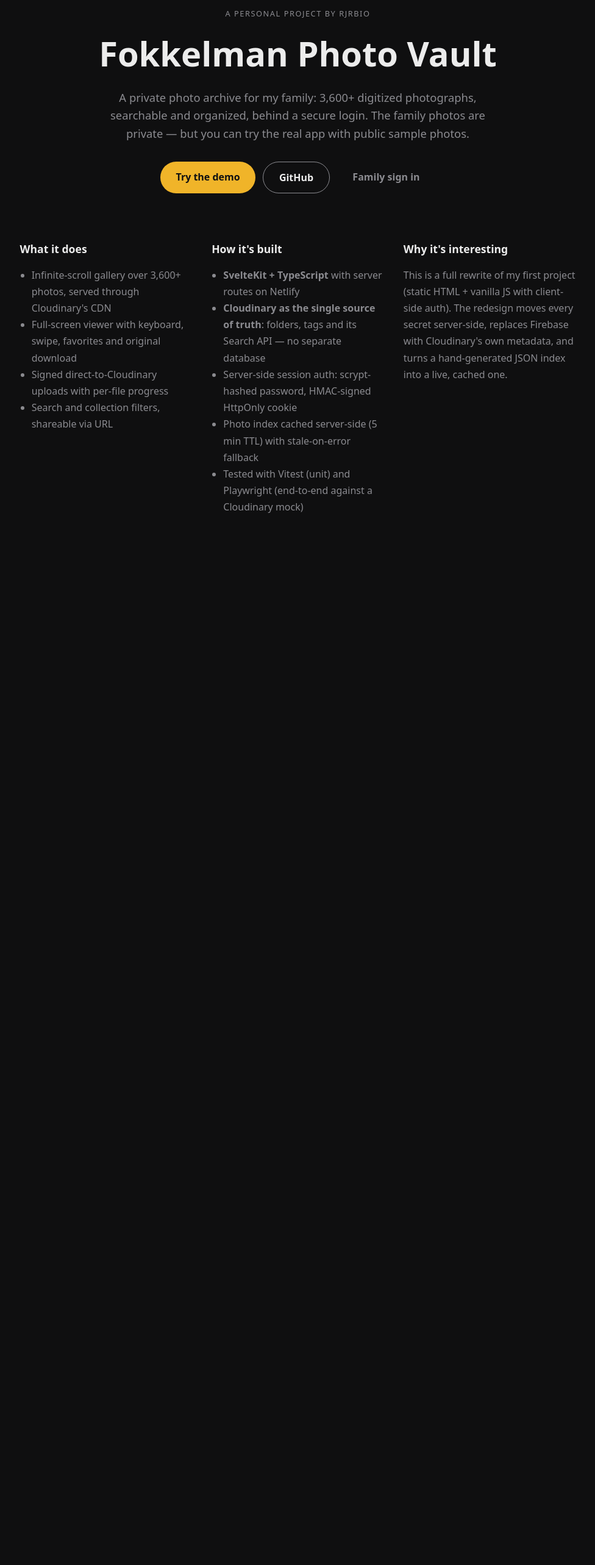
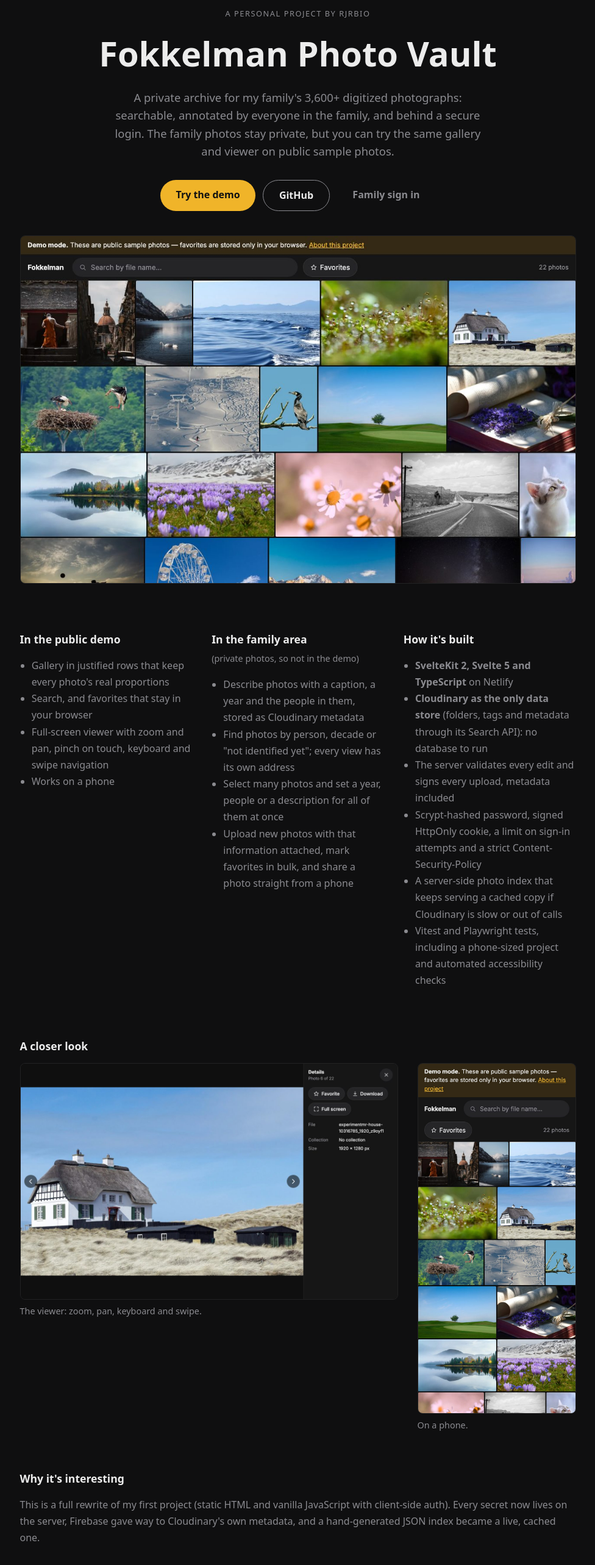
Before and after one commit to rjrbio/fokkelman, a SvelteKit app: page / in a window 1280 px wide. Shown: the part 64-2630 px from the top of the page at 61% size, without its empty margins (144-1120 px from the left). Before the commit the page ends 989 px from the top, so only its background shows below. Built offline with nearby package versions, Linux system fonts and the light colour scheme.

Commit message:
feat: show the real app on the landing and add preview tags to the landing and the demo

```diff
--- a/src/app.html
+++ b/src/app.html
@@ -6,7 +6,6 @@
 		<meta name="text-scale" content="scale" />
 		<meta name="theme-color" content="#0f0f10" />
 		<link rel="icon" href="%sveltekit.assets%/favicon.svg" />
-		<title>Fokkelman Photo Vault</title>
 		%sveltekit.head%
 	</head>
 	<body data-sveltekit-preload-data="hover">
--- a/src/lib/messages.ts
+++ b/src/lib/messages.ts
@@ -199,6 +199,8 @@ export type SharedMessages = Pick<Messages, 'error' | 'grid' | 'viewer'>;
 
 export interface DemoMessages {
 	title: string;
+	/** For the link preview of the demo (`<meta name="description">`, Open Graph, Twitter). */
+	description: string;
 	heading: string;
 	noticeLabel: string;
 	banner: string;
@@ -248,6 +250,7 @@ export const en: SharedMessages & { demo: DemoMessages } = {
 	},
 	demo: {
 		title: 'Demo · Fokkelman Photo Vault',
+		description: 'Try the real gallery and viewer on public sample photos — favorites stay in your browser.',
 		heading: 'Sample photo gallery',
 		noticeLabel: 'Demo notice',
 		banner: 'Demo mode.',
--- a/src/routes/+page.svelte
+++ b/src/routes/+page.svelte
@@ -1,55 +1,116 @@
+<script lang="ts">
+	import { page } from '$app/state';
+	import SeoHead from '$lib/components/SeoHead.svelte';
+	import { SCREENS } from '$lib/screens';
+	import { pageSeo } from '$lib/seo';
+
+	const title = 'Fokkelman Photo Vault — a private family photo archive';
+	const description =
+		'A private family photo archive built with SvelteKit, TypeScript and Cloudinary. Try the public demo.';
+	const seo = $derived(
+		pageSeo({ origin: page.url.origin, path: '/', title, description, image: SCREENS.og })
+	);
+</script>
+
 <svelte:head>
-	<title>Fokkelman Photo Vault — a private family photo archive</title>
-	<meta
-		name="description"
-		content="A private family photo vault built with SvelteKit, TypeScript and Cloudinary. Try the interactive demo."
-	/>
+	<title>{title}</title>
 </svelte:head>
+<SeoHead {seo} />
 
 <main>
 	<section class="hero">
 		<p class="kicker">A personal project by rjrbio</p>
 		<h1>Fokkelman Photo Vault</h1>
 		<p class="lede">
-			A private photo archive for my family: 3,600+ digitized photographs, searchable and
-			organized, behind a secure login. The family photos are private — but you can try the real
-			app with public sample photos.
+			A private archive for my family's 3,600+ digitized photographs: searchable, annotated by
+			everyone in the family, and behind a secure login. The family photos stay private, but you
+			can try the same gallery and viewer on public sample photos.
 		</p>
 		<nav class="cta">
 			<a class="primary" href="/demo">Try the demo</a>
 			<a class="secondary" href="https://github.com/rjrbio/fokkelman">GitHub</a>
 			<a class="tertiary" href="/login">Family sign in</a>
 		</nav>
+		<figure class="hero-shot">
+			<!-- The picture the page is judged on: first in the queue, never deferred. -->
+			<img
+				src={SCREENS.gallery.src}
+				width={SCREENS.gallery.width}
+				height={SCREENS.gallery.height}
+				alt={SCREENS.gallery.alt}
+				fetchpriority="high"
+			/>
+		</figure>
 	</section>
 
 	<section class="details">
 		<article>
-			<h2>What it does</h2>
+			<h2>In the public demo</h2>
 			<ul>
-				<li>Infinite-scroll gallery over 3,600+ photos, served through Cloudinary's CDN</li>
-				<li>Full-screen viewer with keyboard, swipe, favorites and original download</li>
-				<li>Signed direct-to-Cloudinary uploads with per-file progress</li>
-				<li>Search and collection filters, shareable via URL</li>
+				<li>Gallery in justified rows that keep every photo's real proportions</li>
+				<li>Search, and favorites that stay in your browser</li>
+				<li>Full-screen viewer with zoom and pan, pinch on touch, keyboard and swipe navigation</li>
+				<li>Works on a phone</li>
+			</ul>
+		</article>
+		<article>
+			<h2>In the family area</h2>
+			<p class="note">(private photos, so not in the demo)</p>
+			<ul>
+				<li>Describe photos with a caption, a year and the people in them, stored as Cloudinary metadata</li>
+				<li>Find photos by person, decade or "not identified yet"; every view has its own address</li>
+				<li>Select many photos and set a year, people or a description for all of them at once</li>
+				<li>Upload new photos with that information attached, mark favorites in bulk, and share a photo straight from a phone</li>
 			</ul>
 		</article>
 		<article>
 			<h2>How it's built</h2>
 			<ul>
-				<li><strong>SvelteKit + TypeScript</strong> with server routes on Netlify</li>
-				<li><strong>Cloudinary as the single source of truth</strong>: folders, tags and its Search API — no separate database</li>
-				<li>Server-side session auth: scrypt-hashed password, HMAC-signed HttpOnly cookie</li>
-				<li>Photo index cached server-side (5 min TTL) with stale-on-error fallback</li>
-				<li>Tested with Vitest (unit) and Playwright (end-to-end against a Cloudinary mock)</li>
+				<li><strong>SvelteKit 2, Svelte 5 and TypeScript</strong> on Netlify</li>
+				<li><strong>Cloudinary as the only data store</strong> (folders, tags and metadata through its Search API): no database to run</li>
+				<li>The server validates every edit and signs every upload, metadata included</li>
+				<li>Scrypt-hashed password, signed HttpOnly cookie, a limit on sign-in attempts and a strict Content-Security-Policy</li>
+				<li>A server-side photo index that keeps serving a cached copy if Cloudinary is slow or out of calls</li>
+				<li>Vitest and Playwright tests, including a phone-sized project and automated accessibility checks</li>
 			</ul>
 		</article>
-		<article>
-			<h2>Why it's interesting</h2>
-			<p>
-				This is a full rewrite of my first project (static HTML + vanilla JS with client-side
-				auth). The redesign moves every secret server-side, replaces Firebase with Cloudinary's
-				own metadata, and turns a hand-generated JSON index into a live, cached one.
-			</p>
-		</article>
+	</section>
+
+	<section class="closer">
+		<h2>A closer look</h2>
+		<div class="shots">
+			<figure>
+				<img
+					src={SCREENS.viewer.src}
+					width={SCREENS.viewer.width}
+					height={SCREENS.viewer.height}
+					alt={SCREENS.viewer.alt}
+					loading="lazy"
+					decoding="async"
+				/>
+				<figcaption>The viewer: zoom, pan, keyboard and swipe.</figcaption>
+			</figure>
+			<figure class="phone">
+				<img
+					src={SCREENS.phone.src}
+					width={SCREENS.phone.width}
+					height={SCREENS.phone.height}
+					alt={SCREENS.phone.alt}
+					loading="lazy"
+					decoding="async"
+				/>
+				<figcaption>On a phone.</figcaption>
+			</figure>
+		</div>
+	</section>
+
+	<section class="why">
+		<h2>Why it's interesting</h2>
+		<p>
+			This is a full rewrite of my first project (static HTML and vanilla JavaScript with
+			client-side auth). Every secret now lives on the server, Firebase gave way to Cloudinary's
+			own metadata, and a hand-generated JSON index became a live, cached one.
+		</p>
 	</section>
 </main>
 
@@ -103,10 +164,30 @@
 	.tertiary {
 		color: var(--dim);
 	}
+	figure {
+		margin: 0;
+	}
+	/* `height: auto` keeps the proportions the width/height attributes declare, so nothing jumps while loading. */
+	figure img {
+		display: block;
+		width: 100%;
+		height: auto;
+		border-radius: var(--radius);
+		border: 1px solid var(--line);
+	}
+	figcaption {
+		margin-top: 0.5rem;
+		font-size: 0.9rem;
+		color: var(--dim);
+	}
+	.hero-shot {
+		margin-top: 2.5rem;
+	}
 	.details {
 		display: grid;
 		gap: 2rem;
 		grid-template-columns: repeat(auto-fit, minmax(260px, 1fr));
+		margin-bottom: 4rem;
 	}
 	article h2 {
 		font-size: 1.1rem;
@@ -120,4 +201,38 @@
 		color: var(--dim);
 		line-height: 1.7;
 	}
+	.note {
+		margin: -0.5rem 0 0.5rem;
+		font-size: 0.9rem;
+	}
+	.closer {
+		margin-bottom: 4rem;
+	}
+	.closer h2,
+	.why h2 {
+		font-size: 1.1rem;
+	}
+	.shots {
+		display: grid;
+		gap: 2rem;
+		grid-template-columns: minmax(0, 1fr);
+	}
+	.phone {
+		width: 100%;
+		max-width: 260px;
+		margin: 0 auto;
+	}
+	@media (min-width: 720px) {
+		.shots {
+			grid-template-columns: minmax(0, 1fr) 260px;
+			align-items: start;
+		}
+		.phone {
+			margin: 0;
+		}
+	}
+	.why p {
+		color: var(--dim);
+		line-height: 1.7;
+	}
 </style>
```
Also changed, not shown: src/routes/demo/+page.svelte (+14 -0 lines), 1 other file (tests, documents, lock files or other folders).
